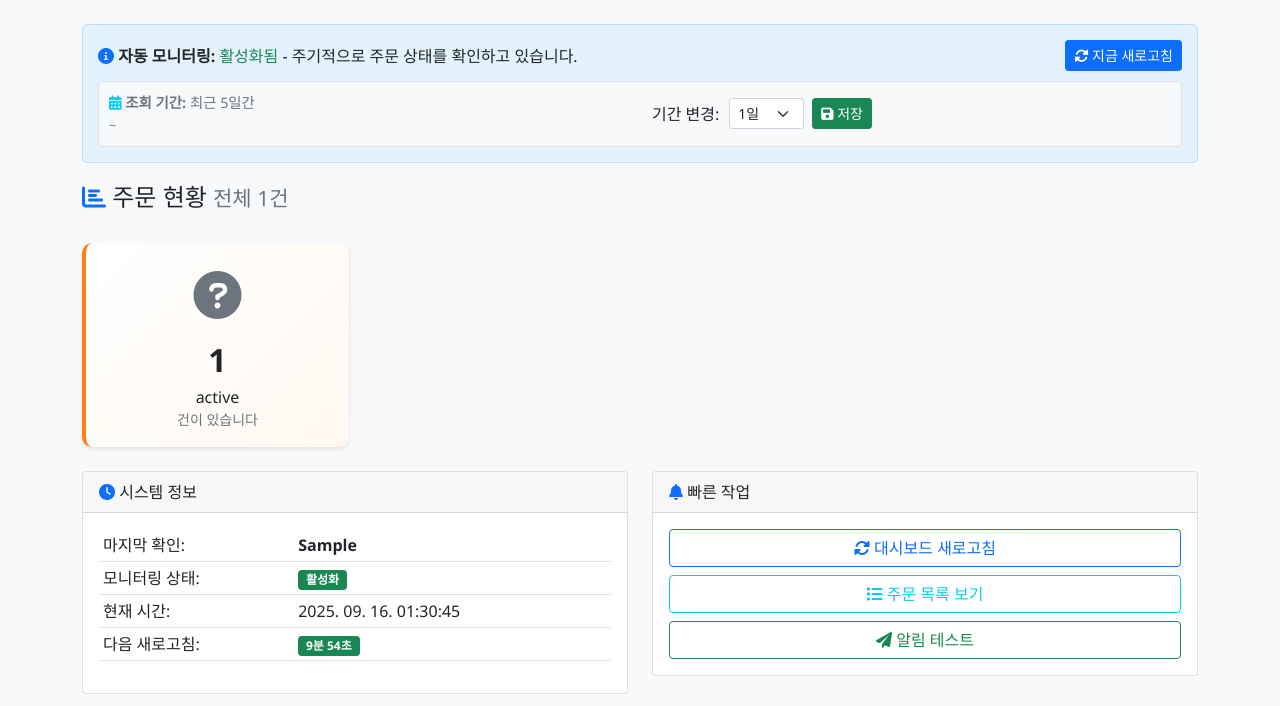
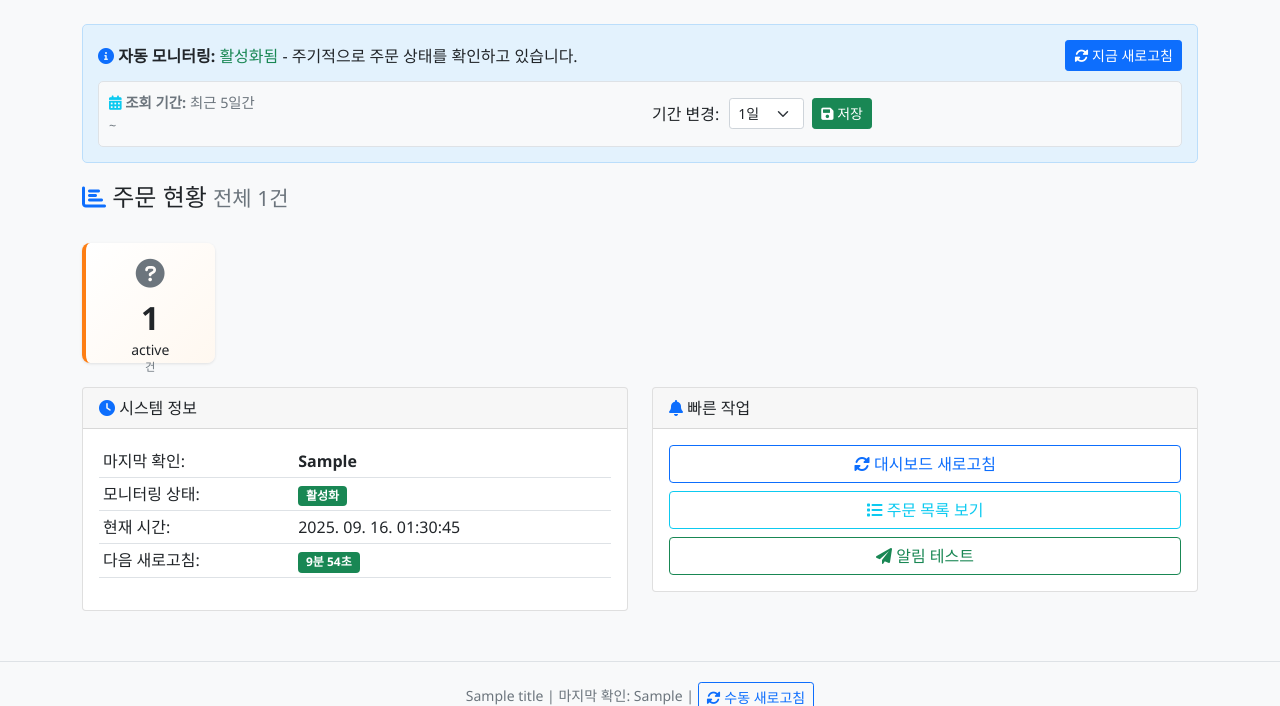
Before and after one commit to HyunjoonKwak/withus_manager, a Python web app: template templates/home.html in a window 1280 px wide. Shown: the part 56-762 px from the top of the page. Run offline with Jinja, Linux system fonts and the light colour scheme; the template is opened without the code that fills it: most values are stand-ins (such as "Sample title", 1, 10 or a date in 2020).

Commit message:
홈탭 재정렬

```diff
--- a/templates/home.html
+++ b/templates/home.html
@@ -5,10 +5,10 @@
 {% block extra_head %}
 <style>
     .status-card {
-        height: 100%;
+        height: 120px;
         border: none;
-        border-radius: 10px;
-        box-shadow: 0 2px 4px rgba(0,0,0,0.1);
+        border-radius: 8px;
+        box-shadow: 0 1px 3px rgba(0,0,0,0.1);
         transition: all 0.2s ease;
     }
     .status-card:hover {
@@ -26,8 +26,8 @@
         background: #f8f9fa;
     }
     .status-icon {
-        font-size: 3rem;
-        margin-bottom: 10px;
+        font-size: 1.8rem;
+        margin-bottom: 5px;
     }
     .chart-container {
         position: relative;
@@ -56,6 +56,20 @@
         align-items: center;
         gap: 10px;
         flex-wrap: wrap;
+    }
+
+    /* 8개 카드를 한 줄로 배치하기 위한 커스텀 스타일 */
+    @media (min-width: 1200px) {
+        .col-xl-15 {
+            flex: 0 0 12.5%;
+            max-width: 12.5%;
+        }
+    }
+    @media (min-width: 992px) and (max-width: 1199.98px) {
+        .col-lg-15 {
+            flex: 0 0 12.5%;
+            max-width: 12.5%;
+        }
     }
 </style>
 {% endblock %}
@@ -130,13 +144,13 @@
     </div>
 </div>
 
-<div class="row g-3" id="dashboard-cards">
+<div class="row g-2" id="dashboard-cards">
     {% for status, count in order_counts.items() %}
-    <div class="col-md-3 col-sm-6">
+    <div class="col-xl-15 col-lg-15 col-md-3 col-sm-6">
         <div class="card status-card {% if count > 0 %}has-orders{% else %}no-orders{% endif %}"
              onclick="navigateToOrderPage('{{ status }}', {{ count }})"
              style="cursor: pointer;">
-            <div class="card-body text-center">
+            <div class="card-body text-center p-2">
                 <div class="status-icon">
                     {% if status == '신규주문' %}
                         <i class="fas fa-plus-circle text-success"></i>
@@ -158,13 +172,11 @@
                         <i class="fas fa-question-circle text-secondary"></i>
                     {% endif %}
                 </div>
-                <h3 class="status-count">{{ "{:,}".format(count) }}</h3>
-                <h6 class="card-title mb-0">{{ status }}</h6>
-                {% if count > 0 %}
-                    <small class="text-muted">건이 있습니다</small>
-                {% else %}
-                    <small class="text-muted">없음</small>
-                {% endif %}
+                <h5 class="status-count mb-1">{{ "{:,}".format(count) }}</h5>
+                <h6 class="card-title mb-0 small">{{ status }}</h6>
+                <small class="text-muted d-block" style="font-size: 0.7rem;">
+                    {% if count > 0 %}건{% else %}없음{% endif %}
+                </small>
             </div>
         </div>
     </div>
```
